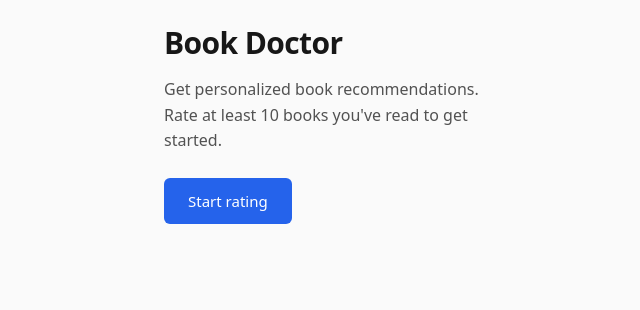
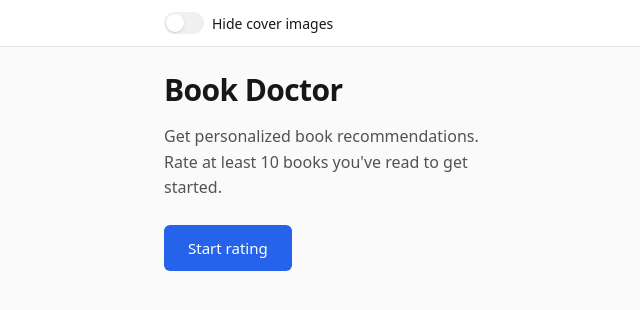
Before and after one commit to Laima-Mazeikyte/book-doctor, a SvelteKit app: page / in a window 1280 px wide. Shown: the top 310 px of the page, without its empty margins (76-716 px from the left). Built offline with nearby package versions, Linux system fonts and the light colour scheme.

Commit message:
no cover solution2

```diff
--- a/src/app.css
+++ b/src/app.css
@@ -10,6 +10,12 @@
 	--color-focus: #2563eb;
 	--color-accent: #2563eb;
 	--color-accent-bg: #eff6ff;
+	/* Primitives */
+	--color-white: #ffffff;
+	--color-sand: #e8e4dc;
+	/* Semantic – card */
+	--color-card-bg: var(--color-white);
+	--color-card-placeholder-bg: var(--color-sand);
 	--min-tap: 44px;
 	--radius: 8px;
 	--radius-sm: 6px;
@@ -27,6 +33,9 @@
 		--color-focus: #3b82f6;
 		--color-accent: #60a5fa;
 		--color-accent-bg: #1e3a5f;
+		--color-sand: #2d2a26;
+		--color-card-bg: var(--color-white);
+		--color-card-placeholder-bg: var(--color-sand);
 	}
 }
 
--- a/src/lib/components/BookCard.svelte
+++ b/src/lib/components/BookCard.svelte
@@ -1,4 +1,5 @@
 <script lang="ts">
+	import { hideCoversStore } from '$lib/stores/hideCovers';
 	import { ratingsStore } from '$lib/stores/ratings';
 	import type { Book, RatingValue } from '$lib/types/book';
 
@@ -11,7 +12,9 @@
 	let hoverRating = $state<number>(0);
 	let coverImageFailed = $state(false);
 
-	const showCoverImage = $derived(Boolean(book.coverUrl) && !coverImageFailed);
+	const showCoverImage = $derived(
+		Boolean(book.coverUrl) && !coverImageFailed && !$hideCoversStore
+	);
 
 	const RATING_OPTIONS: RatingValue[] = [1, 2, 3, 4, 5];
 	const STAR_FILLED = '★';
--- /dev/null
+++ b/src/lib/stores/hideCovers.ts
@@ -0,0 +1,7 @@
+import { writable } from 'svelte/store';
+
+/**
+ * When true, all book cards show the title/author placeholder instead of cover images.
+ * Initial value is false; layout restores from localStorage on mount.
+ */
+export const hideCoversStore = writable<boolean>(false);
--- a/src/routes/+layout.svelte
+++ b/src/routes/+layout.svelte
@@ -1,9 +1,25 @@
 <script lang="ts">
+	import { onMount } from 'svelte';
 	import { page } from '$app/stores';
 	import '../app.css';
 	import favicon from '$lib/assets/favicon.svg';
+	import { hideCoversStore } from '$lib/stores/hideCovers';
+
+	const STORAGE_KEY = 'book-doctor-hide-covers';
 
 	let { children } = $props();
+
+	onMount(() => {
+		const stored = localStorage.getItem(STORAGE_KEY);
+		if (stored === 'true') {
+			hideCoversStore.set(true);
+		}
+	});
+
+	function handleHideCoversChange(checked: boolean) {
+		hideCoversStore.set(checked);
+		localStorage.setItem(STORAGE_KEY, String(checked));
+	}
 </script>
 
 <svelte:head>
@@ -11,6 +27,82 @@
 </svelte:head>
 
 <a href="#main" class="skip-link">Skip to main content</a>
+<header class="app-header">
+	<div class="app-header__inner">
+		<label class="app-header__switch">
+			<input
+				type="checkbox"
+				class="app-header__checkbox"
+				checked={$hideCoversStore}
+				onchange={(e) => handleHideCoversChange((e.currentTarget as HTMLInputElement).checked)}
+				aria-checked={$hideCoversStore}
+			/>
+			<span class="app-header__switch-track" aria-hidden="true"></span>
+			<span class="app-header__label">Hide cover images</span>
+		</label>
+	</div>
+</header>
 <main id="main" class:rate-page={$page.url.pathname === '/rate'}>
 	{@render children()}
 </main>
+
+<style>
+	.app-header {
+		background: var(--color-card-bg);
+		border-bottom: 1px solid var(--color-border);
+	}
+	.app-header__inner {
+		max-width: 52rem;
+		margin: 0 auto;
+		padding: 0.75rem 1rem;
+		display: flex;
+		align-items: center;
+	}
+	.app-header__switch {
+		display: inline-flex;
+		align-items: center;
+		gap: 0.5rem;
+		cursor: pointer;
+		font-size: 0.875rem;
+		color: var(--color-text);
+		user-select: none;
+	}
+	.app-header__checkbox {
+		position: absolute;
+		opacity: 0;
+		width: 0;
+		height: 0;
+	}
+	.app-header__switch-track {
+		position: relative;
+		width: 2.5rem;
+		height: 1.375rem;
+		background: var(--color-bg-muted);
+		border-radius: 999px;
+		transition: background 0.2s ease;
+	}
+	.app-header__switch-track::after {
+		content: '';
+		position: absolute;
+		inset: 2px 0 2px 0;
+		width: 1.125rem;
+		border-radius: 50%;
+		background: var(--color-card-bg);
+		box-shadow: 0 1px 2px rgba(0, 0, 0, 0.15);
+		left: 2px;
+		transition: transform 0.2s ease;
+	}
+	.app-header__checkbox:checked + .app-header__switch-track {
+		background: var(--color-accent-bg);
+	}
+	.app-header__checkbox:checked + .app-header__switch-track::after {
+		transform: translateX(1.125rem);
+	}
+	.app-header__checkbox:focus-visible + .app-header__switch-track {
+		outline: 2px solid var(--color-focus);
+		outline-offset: 2px;
+	}
+	.app-header__label {
+		flex: 1;
+	}
+</style>
```
